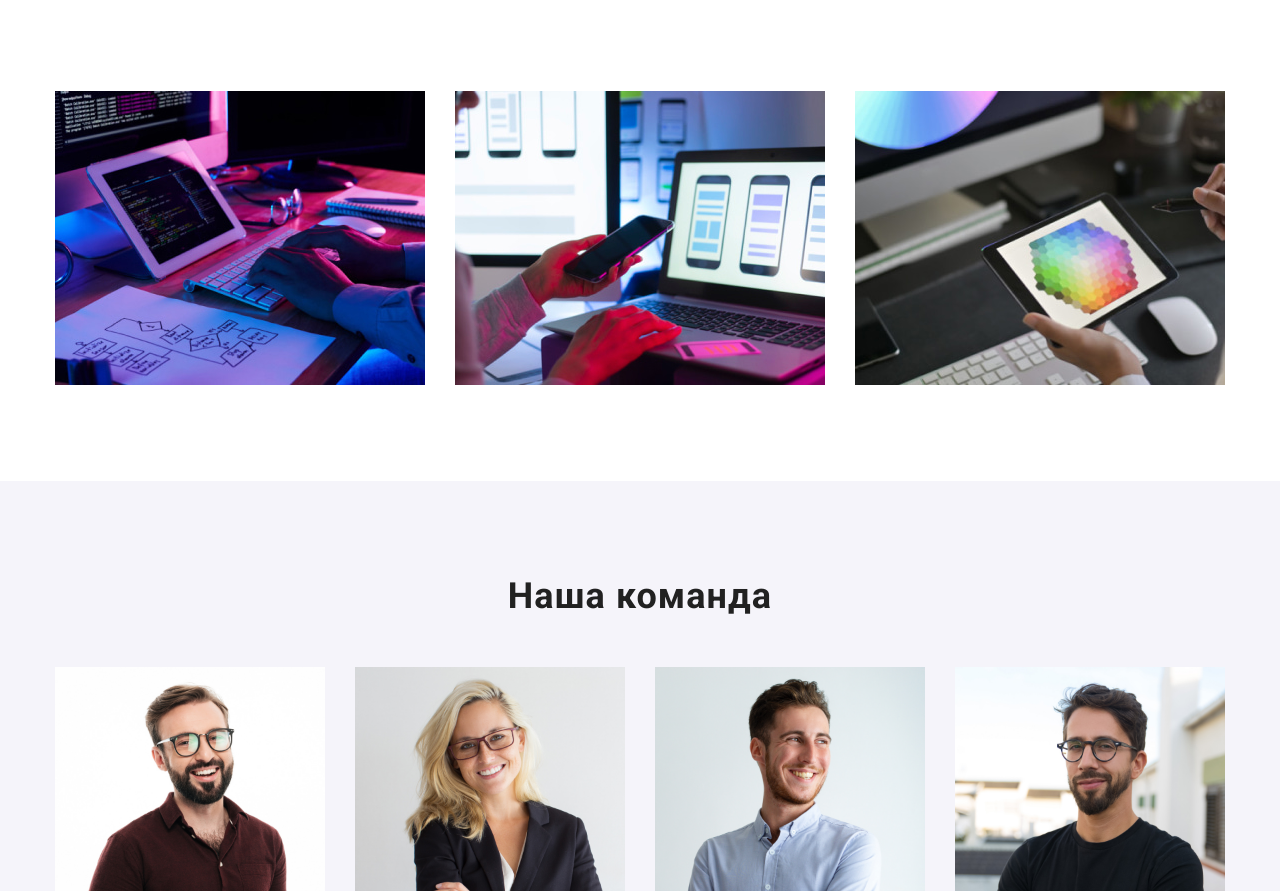
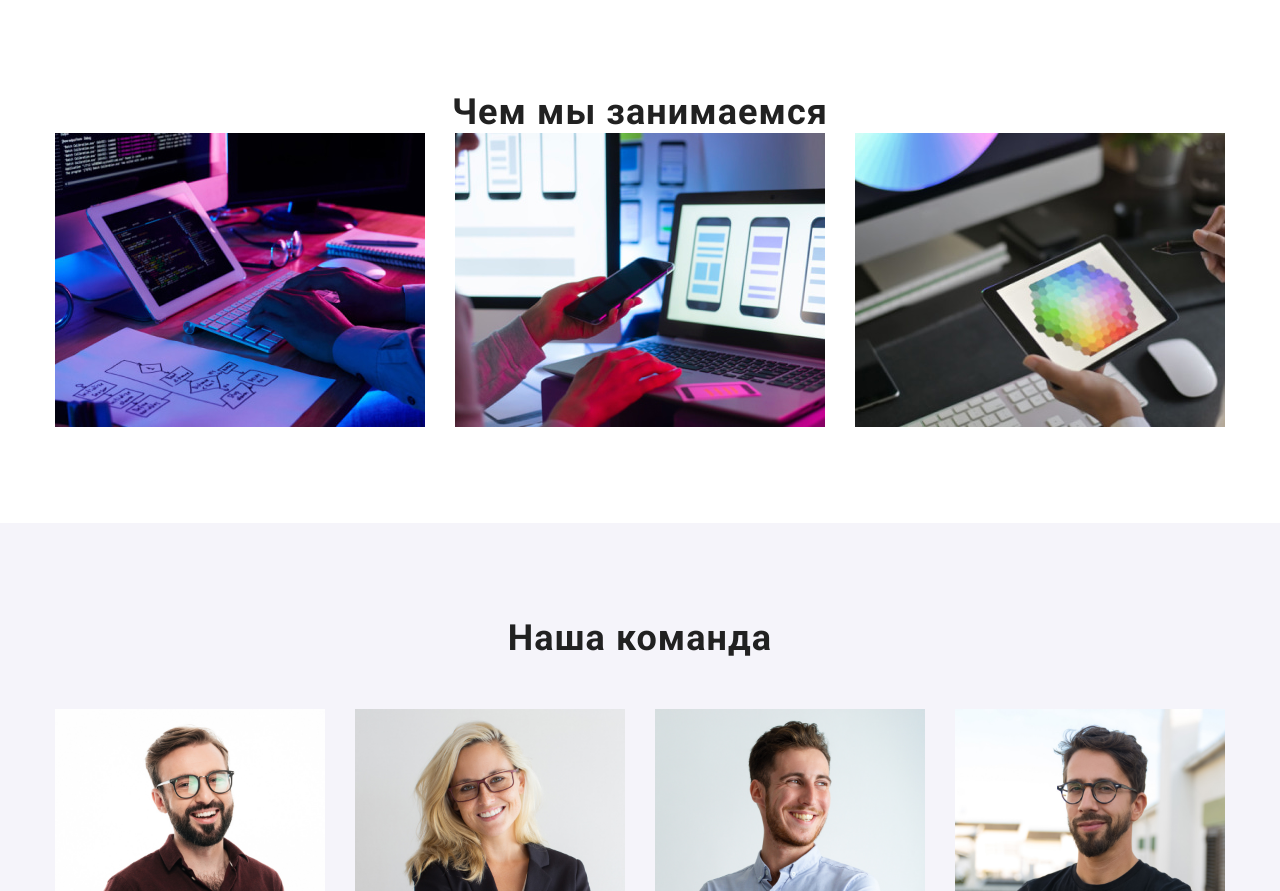
Before and after one commit to AnnaLeysle/goit-markup-hw-03, a plain HTML site: page index.html in a window 1280 px wide. Shown: the part 894-1785 px from the top of the page. Drawn offline with nearby package versions, Linux system fonts and the light colour scheme.

Commit message:
Update index.html

```diff
--- a/index.html
+++ b/index.html
@@ -103,7 +103,7 @@
       <!-- Услуги -->
       <section class="service-section">
         <div class="container">
-          <h2 class="section-title visually-hidden">Чем мы занимаемся</h2>
+          <h2 class="section-title">Чем мы занимаемся</h2>
           <ul class="list service-list">
             <li class="list-item">
               <img
```
